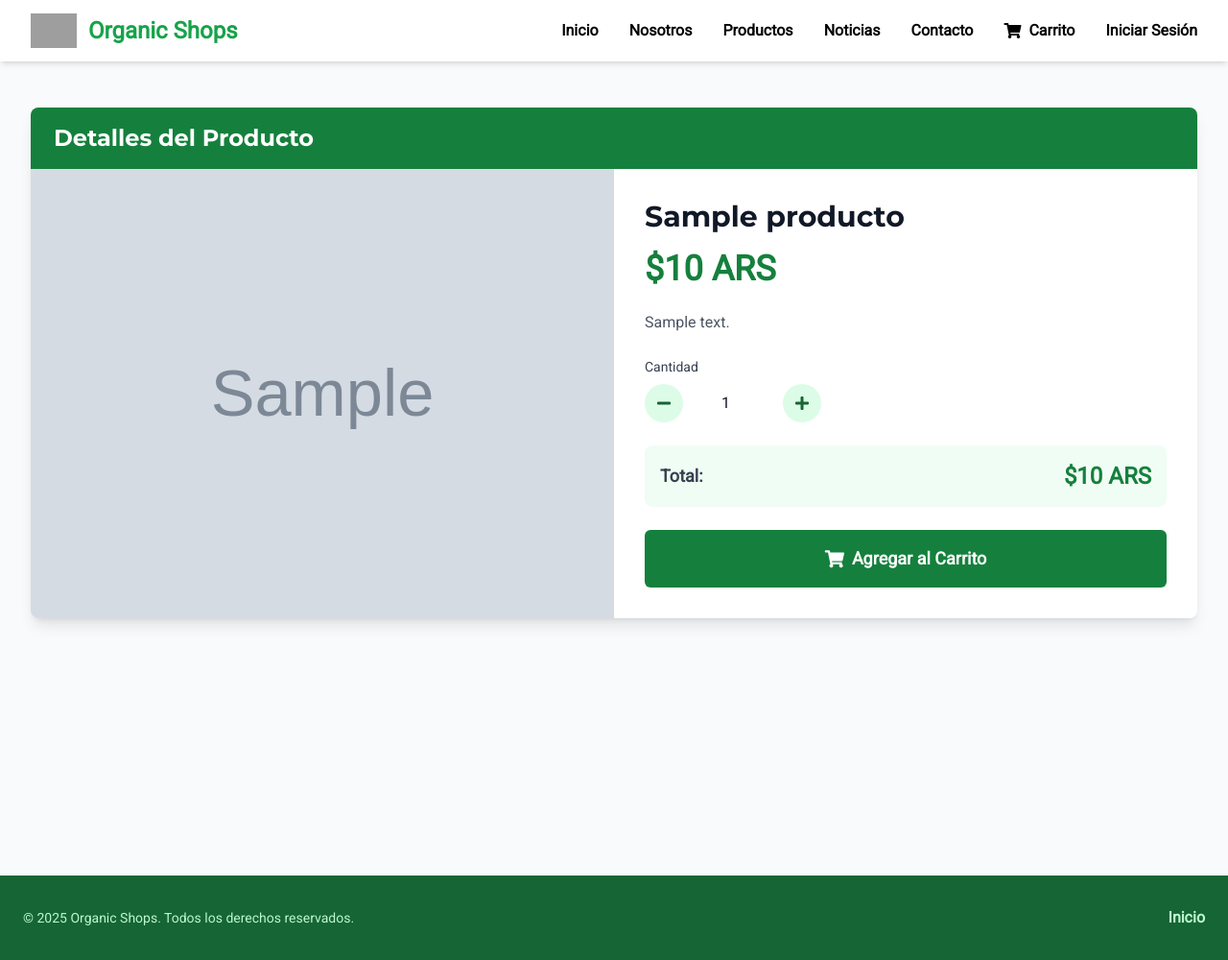
After one commit to Faqsabalero/Organicv4, a Django app: template core/templates/core/agregar_carrito.html in a window 1280 px wide. The commit adds this page. Shown: the whole page at 96% size. Run offline with Django 5.2, Linux system fonts and the light colour scheme; the template is opened without the code that fills it: most values are stand-ins (such as "Sample title", 1, 10 or a date in 2020); grey boxes marked "Sample" are stand-in pictures; some libraries are stand-ins or nearby versions; grey boxes are pictures that could not be loaded.

Commit message:
Implementación del carrito de compras múltiple
- Agregado soporte para múltiples productos en el carrito
- Creada nueva vista para agregar productos al carrito
- Actualizada la vista del carrito para mostrar todos los productos
- Agregado enlace al carrito en la barra de navegación
- Implementada funcionalidad para eliminar productos del carrito
- Actualizado el proceso de compra para manejar múltiples productos

```diff
--- /dev/null
+++ b/core/templates/core/agregar_carrito.html
@@ -0,0 +1,126 @@
+{% extends "core/base.html" %}
+
+{% block title %}Agregar al Carrito - {{ producto.nombre }} - Organic Shops{% endblock %}
+
+{% block content %}
+<div class="max-w-7xl mx-auto px-4 sm:px-6 lg:px-8 py-12">
+    <div class="bg-white rounded-lg shadow-lg overflow-hidden">
+        <!-- Header -->
+        <div class="px-6 py-4 bg-green-700">
+            <h2 class="text-2xl font-bold text-white">Detalles del Producto</h2>
+        </div>
+
+        <div class="flex flex-col md:flex-row">
+            <!-- Imagen del producto -->
+            <div class="md:w-1/2">
+                <div class="relative h-96 md:h-full">
+                    <img src="{{ producto.imagen_url }}"
+                         alt="{{ producto.nombre }}"
+                         class="absolute inset-0 w-full h-full object-cover">
+                </div>
+            </div>
+
+            <!-- Detalles del producto -->
+            <div class="md:w-1/2 p-8">
+                <div class="flex flex-col h-full">
+                    <!-- Información del producto -->
+                    <div class="flex-grow">
+                        <h1 class="text-3xl font-bold text-gray-900 mb-4">
+                            {{ producto.nombre }}
+                        </h1>
+
+                        <div class="mb-6">
+                            <span class="text-4xl font-bold text-green-700">
+                                ${{ producto.precio }} ARS
+                            </span>
+                        </div>
+
+                        <div class="prose prose-green mb-6">
+                            <p class="text-gray-600">
+                                {{ producto.descripcion }}
+                            </p>
+                        </div>
+
+                        <form method="post" class="space-y-6">
+                            {% csrf_token %}
+                            <!-- Selector de cantidad -->
+                            <div class="mb-8">
+                                <label for="cantidad" class="block text-sm font-medium text-gray-700 mb-2">
+                                    Cantidad
+                                </label>
+                                <div class="flex items-center space-x-3">
+                                    <button type="button"
+                                            class="w-10 h-10 rounded-full bg-green-100 text-green-800 flex items-center justify-center hover:bg-green-200 focus:outline-none focus:ring-2 focus:ring-green-600"
+                                            onclick="decrementQuantity()">
+                                        <i class="fas fa-minus"></i>
+                                    </button>
+                                    <input type="number"
+                                           id="cantidad"
+                                           name="cantidad"
+                                           value="1"
+                                           min="1"
+                                           class="w-20 text-center border-gray-300 rounded-md focus:ring-green-600 focus:border-green-600">
+                                    <button type="button"
+                                            class="w-10 h-10 rounded-full bg-green-100 text-green-800 flex items-center justify-center hover:bg-green-200 focus:outline-none focus:ring-2 focus:ring-green-600"
+                                            onclick="incrementQuantity()">
+                                        <i class="fas fa-plus"></i>
+                                    </button>
+                                </div>
+                            </div>
+
+                            <!-- Total -->
+                            <div class="mb-8 p-4 bg-green-50 rounded-lg">
+                                <div class="flex justify-between items-center">
+                                    <span class="text-lg font-semibold text-gray-700">Total:</span>
+                                    <span class="text-2xl font-bold text-green-700" id="total">
+                                        ${{ producto.precio }} ARS
+                                    </span>
+                                </div>
+                            </div>
+
+                            <!-- Botón de agregar al carrito -->
+                            <div class="mt-6">
+                                <button type="submit"
+                                        class="w-full bg-green-700 text-white px-6 py-4 rounded-md font-semibold text-lg hover:bg-green-800 focus:outline-none focus:ring-2 focus:ring-green-600 focus:ring-offset-2 transition-colors flex items-center justify-center space-x-2">
+                                    <i class="fas fa-shopping-cart"></i>
+                                    <span>Agregar al Carrito</span>
+                                </button>
+                            </div>
+                        </form>
+                    </div>
+                </div>
+            </div>
+        </div>
+    </div>
+</div>
+
+<script>
+function incrementQuantity() {
+    const input = document.getElementById('cantidad');
+    input.value = parseInt(input.value) + 1;
+    updateTotal();
+}
+
+function decrementQuantity() {
+    const input = document.getElementById('cantidad');
+    const newValue = parseInt(input.value) - 1;
+    if (newValue >= 1) {
+        input.value = newValue;
+        updateTotal();
+    }
+}
+
+function updateTotal() {
+    const cantidad = parseInt(document.getElementById('cantidad').value);
+    const precioUnitario = parseFloat("{{ producto.precio }}");
+    const total = cantidad * precioUnitario;
+    document.getElementById('total').textContent = `$${total.toFixed(2)} ARS`;
+}
+
+// Actualizar total cuando se cambia manualmente la cantidad
+document.getElementById('cantidad').addEventListener('change', function(e) {
+    if (parseInt(this.value) < 1) this.value = 1;
+    updateTotal();
+});
+</script>
+{% endblock %}
--- a/core/templates/core/base.html
+++ b/core/templates/core/base.html
@@ -29,6 +29,10 @@
                 <a href="{% url 'core:home' %}#products" class="hover:text-green-300 transition">Productos</a>
                 <a href="{% url 'core:home' %}#news" class="hover:text-green-300 transition">Noticias</a>
                 <a href="{% url 'core:home' %}#contact" class="hover:text-green-300 transition">Contacto</a>
+                <a href="{% url 'core:carrito' %}" class="hover:text-green-300 transition flex items-center space-x-2">
+                    <i class="fas fa-shopping-cart"></i>
+                    <span>Carrito</span>
+                </a>
                 {% if user.is_authenticated %}
                     {% if user.rol == 'ADMIN' or user.rol == 'SUPERUSUARIO' %}
                         <a href="{% url 'core:asignar' %}" class="hover:text-green-300 transition">Mi Panel</a>
@@ -90,6 +94,12 @@
             </a>
             <a href="#contact" class="block px-4 py-3 border-b border-gray-200 hover:bg-green-50 font-semibold text-green-600">
                 Contacto
+            </a>
+            <a href="{% url 'core:carrito' %}" class="block px-4 py-3 border-b border-gray-200 hover:bg-green-50 font-semibold text-green-600">
+                <div class="flex items-center space-x-2">
+                    <i class="fas fa-shopping-cart"></i>
+                    <span>Carrito</span>
+                </div>
             </a>
             {% if user.is_authenticated %}
                     {% if user.rol == 'ADMIN' or user.rol == 'SUPERUSUARIO' %}
--- a/core/templates/core/home.html
+++ b/core/templates/core/home.html
@@ -99,8 +99,8 @@
                     {% endif %}
                 </div>
                 <div class="mt-6 flex flex-col space-y-2">
-                    <a href="{% url 'core:carrito' producto.id %}" class="bg-green-700 text-white py-2 rounded-md font-semibold hover:bg-green-800 transition text-center">
-                        Comprar
+                    <a href="{% url 'core:agregar_carrito' producto.id %}" class="bg-green-700 text-white py-2 rounded-md font-semibold hover:bg-green-800 transition text-center">
+                        Agregar al Carrito
                     </a>
                     {% if user.is_authenticated and user.rol == 'ADMIN' %}
                     <a href="{% url 'core:editar_producto' producto.id %}" class="bg-gray-100 text-gray-700 py-2 rounded-md font-semibold hover:bg-gray-200 transition text-center">
--- a/core/urls.py
+++ b/core/urls.py
@@ -10,8 +10,10 @@ urlpatterns = [
     path('asignar/', views.asignar_view, name='asignar'),
     path('distribuidor/', views.distribuidor_view, name='distribuidor'),
     path('revendedor/', views.revendedor_view, name='revendedor'),
-    path('carrito/<int:producto_id>/', views.carrito_view, name='carrito'),
-    path('procesar-compra/<int:producto_id>/', views.procesar_compra, name='procesar_compra'),
+    path('carrito/', views.carrito_view, name='carrito'),
+    path('carrito/<int:producto_id>/', views.carrito_view, name='agregar_carrito'),
+    path('carrito/eliminar/<int:item_id>/', views.eliminar_carrito_item, name='eliminar_carrito_item'),
+    path('procesar-compra-carrito/', views.procesar_compra_carrito, name='procesar_compra_carrito'),
     path('register/', views.register_user, name='register'),
     path('cambiar-estado/<int:asignacion_id>/', views.cambiar_estado_asignacion, name='cambiar_estado'),
     path('editar-producto/<int:producto_id>/', views.editar_producto, name='editar_producto'),
```
Also changed, not shown: core/views.py (+67 -21 lines).
